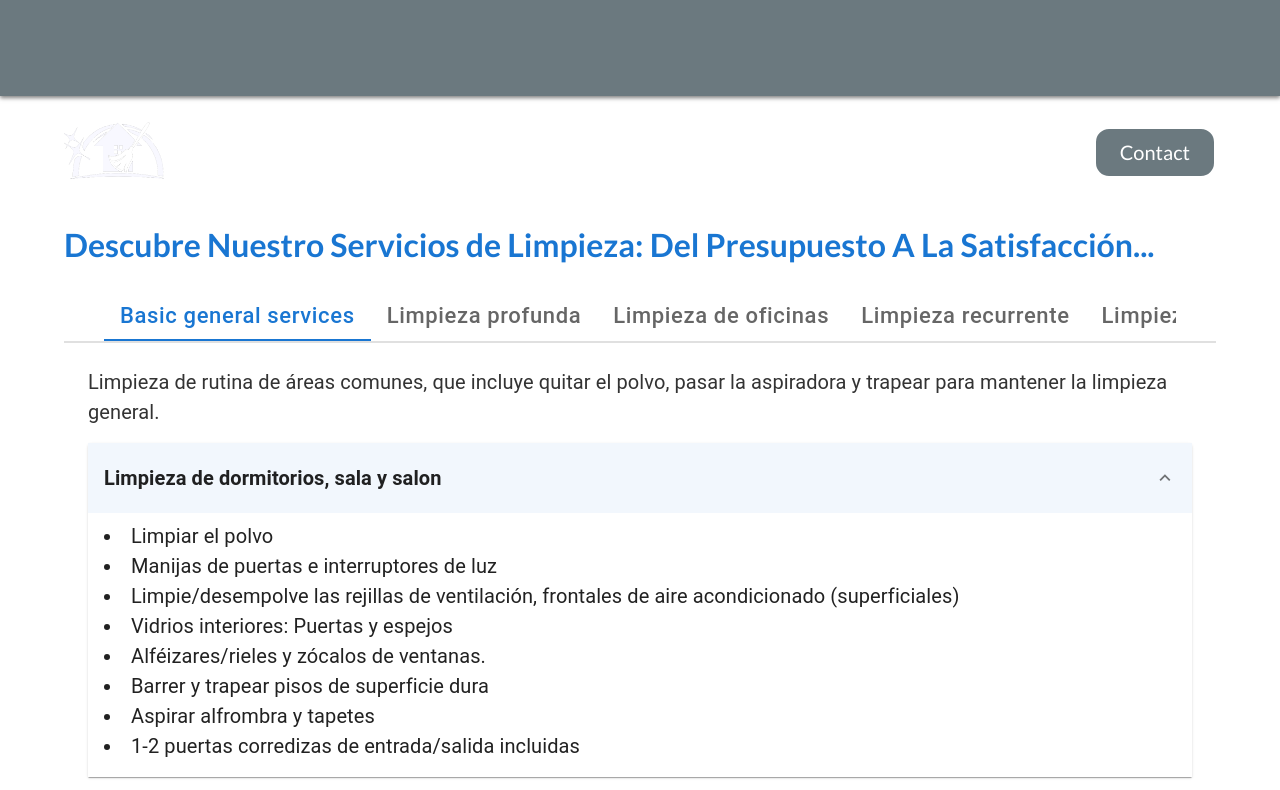
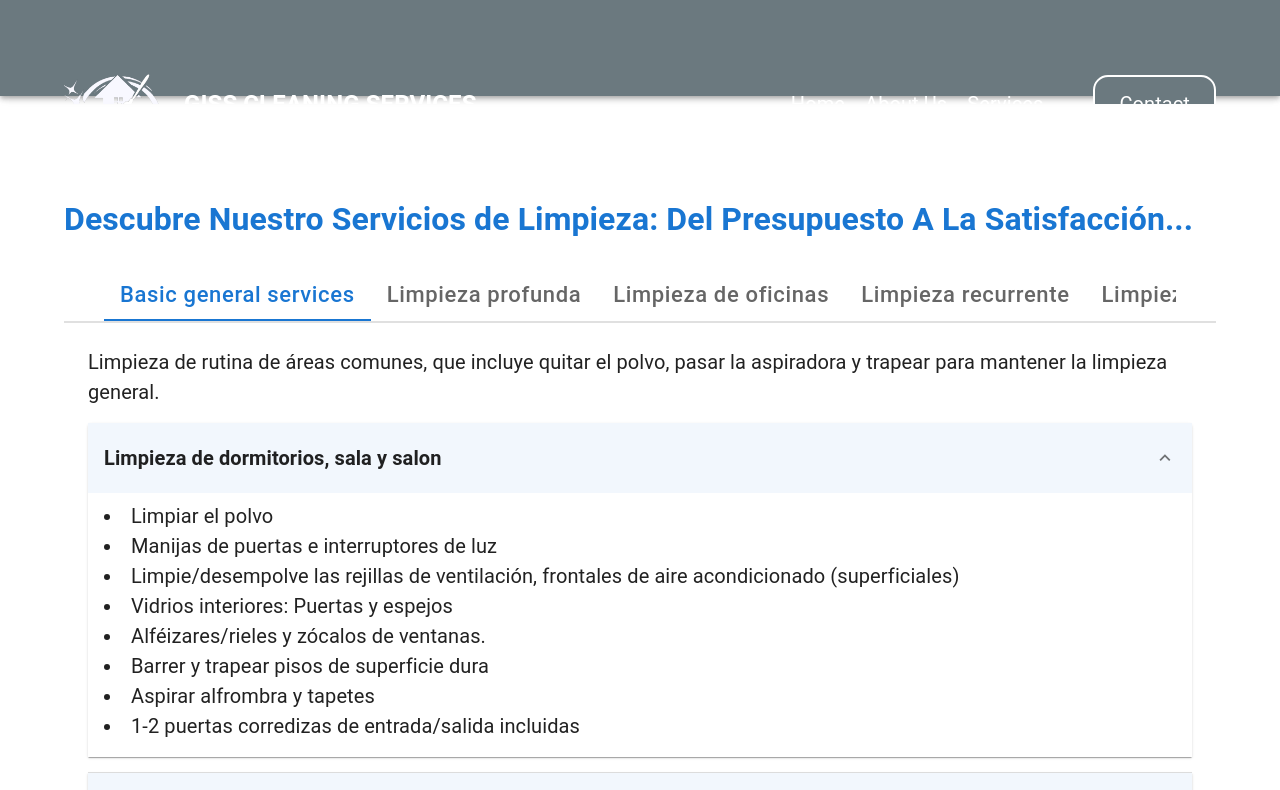
Before and after one commit to andresRivera123/Giss-Cleaning-Service-Page, a React (Vite) app: page /Giss-Cleaning-Service-Page/Services in a window 1280 px wide. Shown: the top 790 px of the page. Built offline with nearby package versions, Linux system fonts and the light colour scheme.

Commit message:
Hidden navbar + fix query texts

```diff
--- a/src/assets/Components/Contact.jsx
+++ b/src/assets/Components/Contact.jsx
@@ -1,7 +1,6 @@
 import contactLocation from "../Images/Icons/LocationIcon.png";
 import contactPhone from "../Images/Icons/PhoneIcon.png";
 import contactEmail from "../Images/Icons/EmailIcon.png";
-import contactFollow from "../Images/Icons/FollowIcon.png";
 import contactFacebook from "../Images/Icons/FacebookIcon.png";
 import contactInstagram from "../Images/Icons/InstagramIcon.png";
 import contactWhatssap from "../Images/Icons/WhatsappIcon.png";
--- /dev/null
+++ b/src/assets/Components/NavbarMUI.jsx
@@ -0,0 +1,84 @@
+import * as React from "react";
+import PropTypes from "prop-types";
+import AppBar from "@mui/material/AppBar";
+import Toolbar from "@mui/material/Toolbar";
+import CssBaseline from "@mui/material/CssBaseline";
+import useScrollTrigger from "@mui/material/useScrollTrigger";
+import Container from "@mui/material/Container";
+import Slide from "@mui/material/Slide";
+import { Link } from "react-router-dom";
+import logo from "../Images/Giss-Logo.png";
+import menuLogo from "../Images/Icons/menu.svg";
+
+function HideOnScroll(props) {
+  const { children, window } = props;
+  const trigger = useScrollTrigger({
+    target: window ? window() : undefined,
+  });
+
+  return (
+    <Slide appear={false} direction="down" in={!trigger}>
+      {children}
+    </Slide>
+  );
+}
+
+HideOnScroll.propTypes = {
+  children: PropTypes.element.isRequired,
+  window: PropTypes.func,
+};
+
+const backgroundColor = "var(--color-gray)";
+
+export default function HideAppBar(props) {
+  return (
+    <React.Fragment>
+      <CssBaseline />
+      <HideOnScroll {...props}>
+        <AppBar
+          sx={{ height: "12vh", width: "100%", bgcolor: backgroundColor }}
+        >
+          <nav className="nav container">
+            <Link to="/Giss-Cleaning-Service-Page/" className="nav__title">
+              <img
+                src={logo}
+                alt="Logo Giss Cleaning Services"
+                className="nav__logo"
+              />
+              <h2 className="nav__title--text">GISS CLEANING SERVICES</h2>
+            </Link>
+            <ul className="nav__list">
+              <li className="nav__item">
+                <Link to="/Giss-Cleaning-Service-Page/" className="nav__link">
+                  Home
+                </Link>
+              </li>
+              <li className="nav__item">
+                <Link
+                  to="/Giss-Cleaning-Service-Page/About-Us"
+                  className="nav__link"
+                >
+                  About Us
+                </Link>
+              </li>
+              <li className="nav__item">
+                <Link
+                  to="/Giss-Cleaning-Service-Page/Services"
+                  className="nav__link"
+                >
+                  Services
+                </Link>
+              </li>
+            </ul>
+
+            <a href="#contact" className="nav__button">
+              Contact
+            </a>
+            <img src={menuLogo} alt="Menu" className="nav__menu" />
+          </nav>
+        </AppBar>
+      </HideOnScroll>
+      <Toolbar />
+    </React.Fragment>
+  );
+}
--- a/src/assets/Components/Swiper.jsx
+++ b/src/assets/Components/Swiper.jsx
@@ -60,9 +60,10 @@ export default function SwiperExample() {
                 <h2 className="swiper__paragraph basictitle">
                   {service.title}
                 </h2>
+                <p className="paragraph">{service.description}</p>
               </div>
-              <p className="paragraph">{service.description}</p>
-              <div>
+
+              <div className="swiper__button">
                 <Link
                   to="/Giss-Cleaning-Service-Page/services"
                 >
--- a/src/assets/Pages/AboutUs.jsx
+++ b/src/assets/Pages/AboutUs.jsx
@@ -1,9 +1,10 @@
 import Navbar from "../Components/Navbar";
+import HideAppBar from "../Components/NavbarMUI";
 
 function AboutUsPage() {
   return (
     <>
-      <Navbar />
+      <HideAppBar/>
       <body>About Us</body>
     </>
   );
--- a/src/assets/Pages/Home.jsx
+++ b/src/assets/Pages/Home.jsx
@@ -7,11 +7,12 @@ import serviceIcon3 from "../Images/Icons/ServiceIcon3.png";
 import { Link } from "react-router-dom";
 import Contact from "../Components/Contact";
 import Footer from "../Components/Footer";
+import HideAppBar from "../Components/NavbarMUI";
 var width = screen.width;
 function HomePage() {
   return (
     <>
-      <Navbar />
+      <HideAppBar/>
       <main>
         {/* -- HERO -- */}
         <section className="hero ">
--- a/src/assets/Pages/Services.jsx
+++ b/src/assets/Pages/Services.jsx
@@ -1,12 +1,13 @@
 import Contact from "../Components/Contact";
 import Footer from "../Components/Footer";
 import Navbar from "../Components/Navbar";
+import HideAppBar from "../Components/NavbarMUI";
 import TabsServices from "../Components/Tabs";
 
 function ServicesPage() {
   return (
     <>
-      <Navbar />
+      <HideAppBar/>
       <main>
         <section className="services container">
           <div className="services__title">
--- a/src/assets/Styles/Components/contact.css
+++ b/src/assets/Styles/Components/contact.css
@@ -49,9 +49,10 @@
 
 }
 
+
 .contact__icon-follow {
   padding-left: 1.6rem;
-  width: 50px;
+  width: 65px;
   height: 50px;
   margin-right: 1.6rem;
   transition: background-color 0.3s ease;
@@ -59,3 +60,11 @@
     transform: scale(1.15);
   }
 }
+
+@media (max-width: 768px){
+  .contact__section {
+    &:hover {
+      transform: none
+    }
+  }
+}
--- a/src/assets/Styles/Components/navbar.css
+++ b/src/assets/Styles/Components/navbar.css
@@ -62,7 +62,6 @@
 
 .nav__menu {
   width: 30px;
-  padding: 18px;
   color: #ffffff;
   display: none;
 }
@@ -111,4 +110,16 @@
   .nav__menu {
     display: block;
   }
+
+  .nav__button {
+    font-size: 1.8rem;
+    padding: 0.8rem 1.4rem;
+    &:hover {
+      transform: none;
+    }
+    &:active{
+      background-color: var(--color-white);
+      color: var(--color-black);
+    }
+  }
 }
--- a/src/assets/Styles/Components/swiper.css
+++ b/src/assets/Styles/Components/swiper.css
@@ -5,7 +5,7 @@
 }
 
 .swiper-slide {
-  text-align: end;
+  text-align: start;
   font-size: 18px;
   background: #fff;
   border-radius: 1.5rem;
@@ -48,10 +48,7 @@
 
 .swiper__paragraph {
   margin: auto;
-}
-
-.swiper__paragraph {
-  padding: 2rem 0;
+  padding: 2rem 0 2rem 0;
 }
 
 .swiper__image {
@@ -60,10 +57,11 @@
   height: 125px;
 }
 
+.swiper__button{
+  text-align: end;
+}
 
 .swiper__next {
-  padding: 2rem 0 0 0;
-  margin-left: auto;
   width: 50px;
   cursor: pointer;
 }
--- a/src/assets/Styles/Pages/home.css
+++ b/src/assets/Styles/Pages/home.css
@@ -121,11 +121,21 @@
 }
 
 /* MEDIA QUERY */
+@media (max-width: 1440px) {
+  .hero__title {
+    font-size: 6.4rem;
+  }
 
+  .hero__paragraph {
+    width: 90%;
+    font-size: 2.2rem;
+    letter-spacing: 5.6px;
+  }
+}
 @media (max-width: 768px) {
   .hero__title {
     width: 90%;
-    font-size: 4.0rem;
+    font-size: 4rem;
   }
 
   .hero__paragraph {
--- a/src/assets/Styles/styles.css
+++ b/src/assets/Styles/styles.css
@@ -105,20 +105,12 @@ body{
   .quote__button {
     font-size: 2.0rem;
     padding: 1.2rem 2.4rem;
-    font-weight: 400;
-    border: 0;
-    border-radius: 1.5rem;
-    background-color: var(--color-interactive);
-    color: var(--color-white);
-    cursor: pointer;
-    text-shadow: 2px 0 4px rgba(0, 0, 0, 0.3);
-    transition: background-color 0.3s ease;
-
     &:hover {
-      background-color: var(--color-white);
-      color: var(--color-title);
-      transform: scale(1.15);
-      text-shadow: none;
+      transform: none;
+    }
+    &:active {
+      background-color: var(--color-interactive);
+      color: var(--color-white);
     }
   }
 }
```
